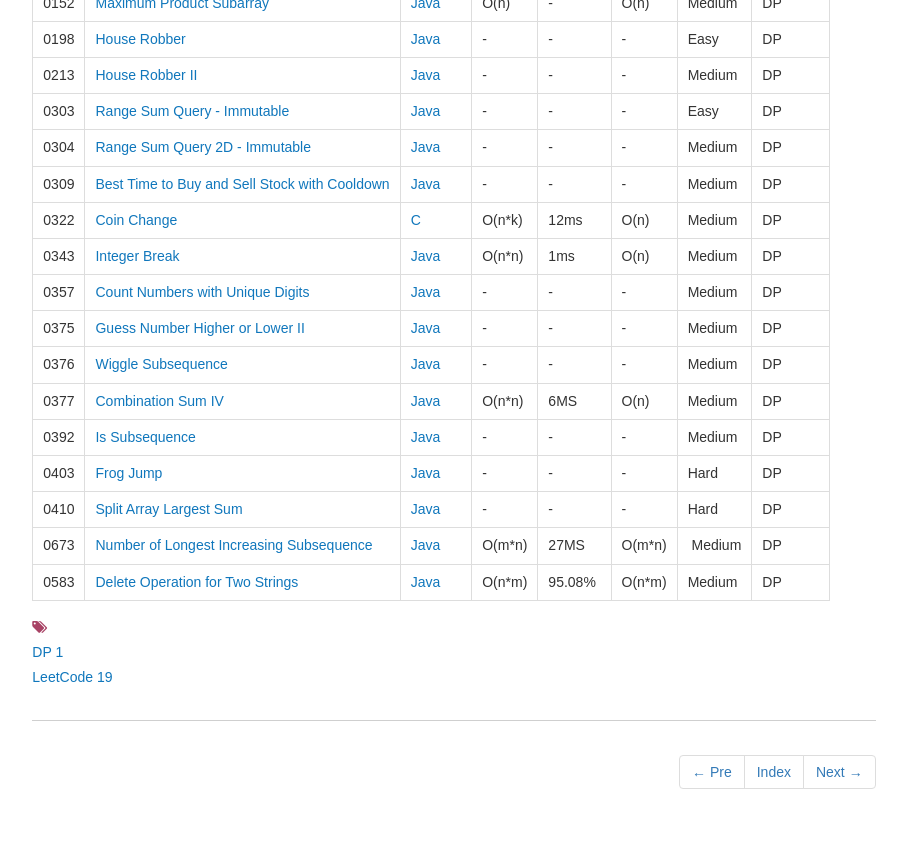
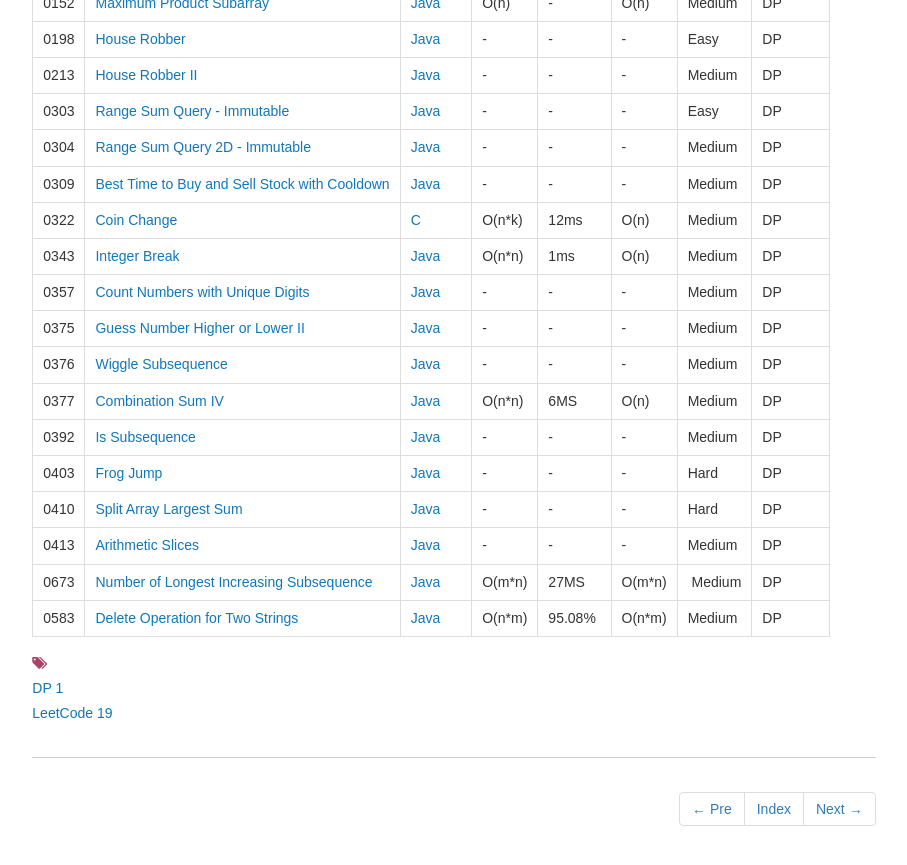
Before and after one commit to dunso/algorithm, a Jekyll site: the page built from docs/_posts/2017-12-03-DP.md, in a window 1280 px wide and 900 px high, scrolled down 748 px. Shown: the top 865 px of the window, without its empty margins (186-1093 px from the left). Built offline with Jekyll 4.4.1, drawn with Linux system fonts in a browser that asks for light colours; nearby versions of some CDN libraries.

Commit message:
Add index of LeetCode0413.java to docs

```diff
--- a/docs/_posts/2017-12-03-DP.md
+++ b/docs/_posts/2017-12-03-DP.md
@@ -42,5 +42,6 @@ icon: file-alt
 |0392|[Is Subsequence](https://leetcode.com/problems/is-subsequence/description/) | [Java](https://e.srl/leetcode-392/)  |-|-|-| Medium |DP|
 |0403|[Frog Jump](https://leetcode.com/problems/frog-jump/description/) | [Java](https://e.srl/leetcode-403/)  |-|-|-| Hard |DP|
 |0410|[Split Array Largest Sum](https://leetcode.com/problems/split-array-largest-sum/) | [Java](https://e.srl/leetcode-410/)  |-|-|-| Hard |DP|
+|0413|[Arithmetic Slices](https://leetcode.com/problems/arithmetic-slices/description/)|[Java](https://e.srl/leetcode-413/)|-|-|-|Medium|DP|
 |0673|[Number of Longest Increasing Subsequence](https://leetcode.com/problems/number-of-longest-increasing-subsequence/) | [Java](https://e.srl/leetcode-673/)  | O(m\*n) |27MS| O(m\*n)  |  Medium |DP|
 |0583|[Delete Operation for Two Strings](https://leetcode.com/problems/delete-operation-for-two-strings)| [Java](https://e.srl/leetcode-58/)  | O(n\*m) |95.08%| O(n\*m)  |  Medium |DP |
```
